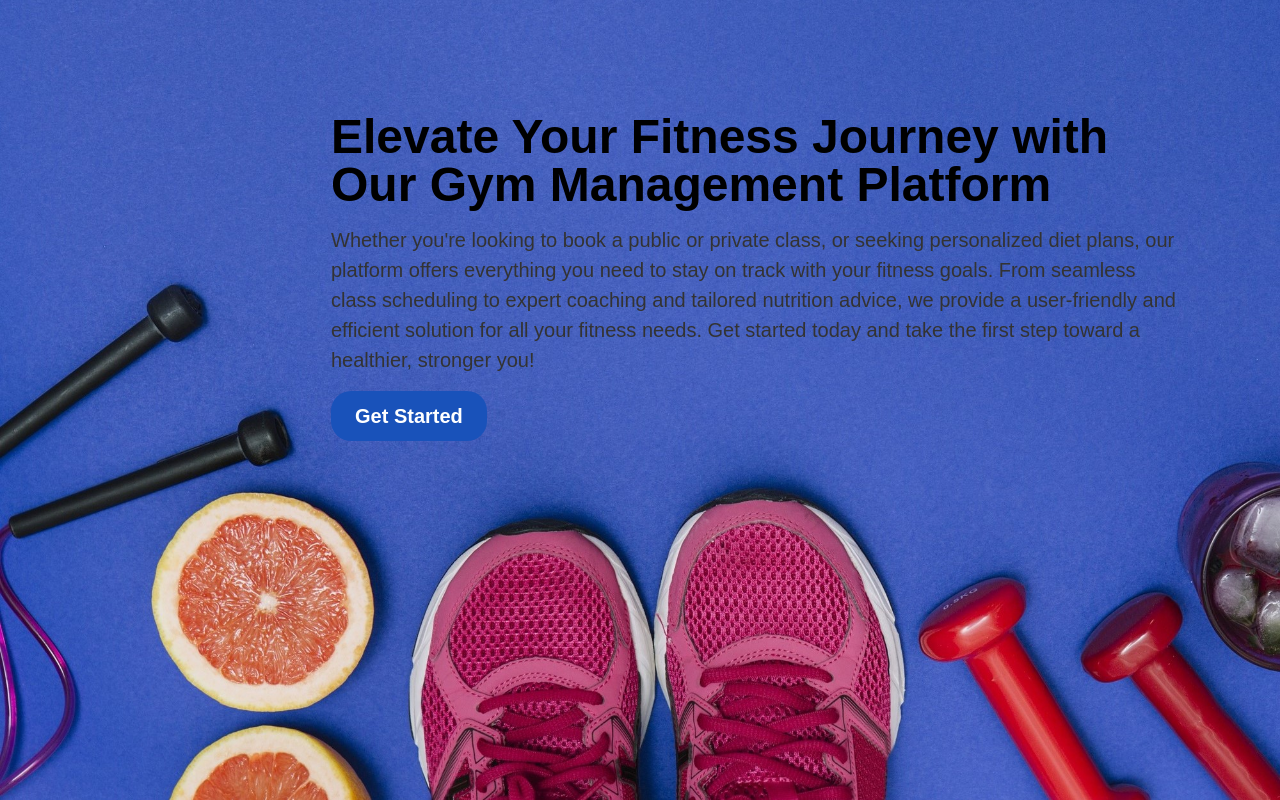
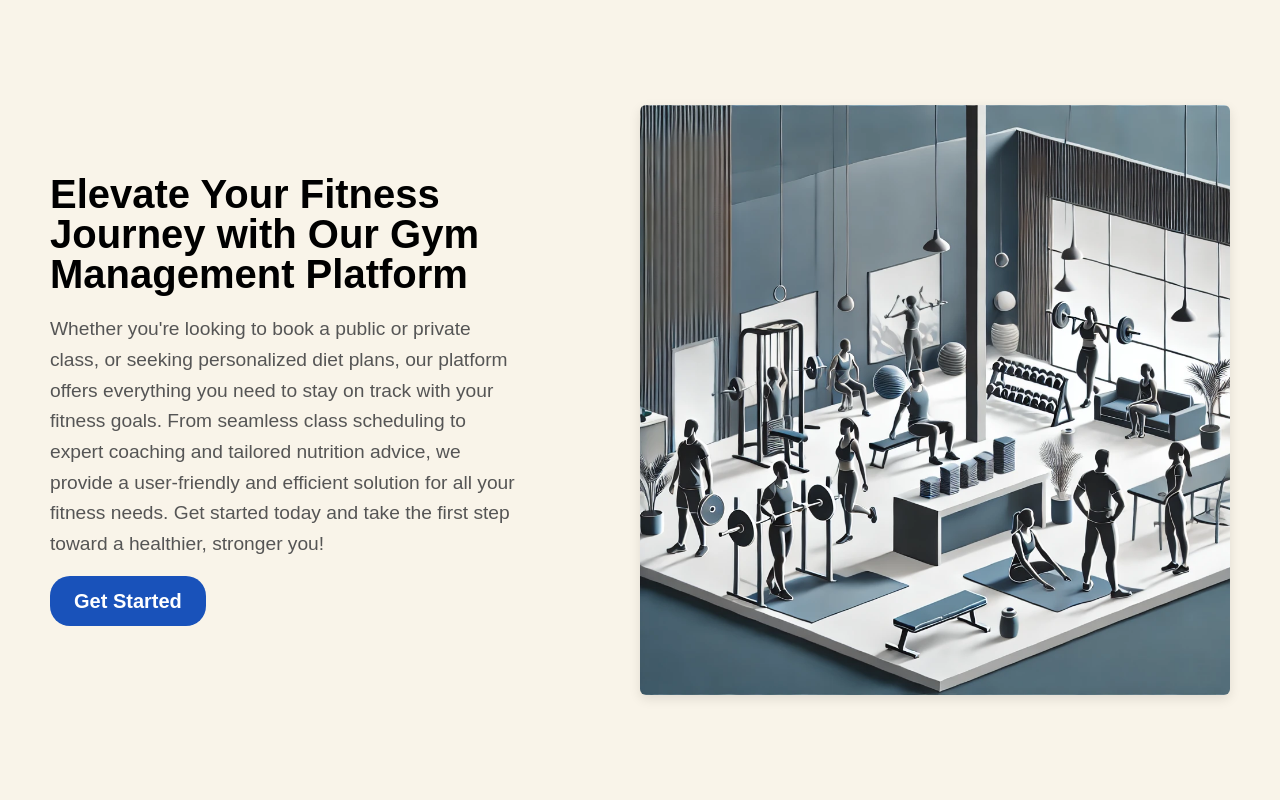
Before and after one commit to rawanajam/gymMangement, a React (Create React App) app: page / in a window 1280 px wide. Built offline with nearby package versions, Linux system fonts and the light colour scheme.

Commit message:
work on design

```diff
--- a/src/App.js
+++ b/src/App.js
@@ -43,15 +43,13 @@ function App() {
 
 
         {/* Conditional Routes based on Role */}
-          {role === 'admin' && (
           <>
             <Route path="/admin" element={<AdminCardComponent />} />
             <Route path="/admin/manage-public-classes" element={<ProtectedRoute element={<ManagePublicClass />} />} />
             <Route path="/admin/manage-private-classes" element={<ProtectedRoute element={<ManagePrivateClass />} />} />
             <Route path="/admin/manage-diet-plans" element={<ProtectedRoute element={<ManageDietPlan />} />} />
             <Route path="*" element={<Navigate to="/admin" />} />
-          </> )}
-          {role === 'postgres' && (
+          </>
           <>
             <Route path="/user" element={<UserCardComponent />} />
             <Route path="/user/public-class" element={<PublicClass />} />
@@ -59,7 +57,6 @@ function App() {
             <Route path="/user/diet-plan" element={<DietClass />} />
             <Route path="*" element={<Navigate to="/user" />} />
           </>
-          )}
           {role !== 'admin' && role !== 'user' && <Route path="*" element={<Navigate to="/design-block" />} />}
       </Routes>
     </Router>
--- a/src/DesignBlock.jsx
+++ b/src/DesignBlock.jsx
@@ -12,6 +12,7 @@ function DesignBlock() {
   const [password, setPassword] = useState('');
   const [confirmPassword, setConfirmPassword] = useState('');
   const [message, setMessage] = useState('');
+
 
   const toggleForm = () => {
     setIsLogin(!isLogin);
--- a/src/IntroPage.jsx
+++ b/src/IntroPage.jsx
@@ -2,6 +2,7 @@ import React from 'react';
 import 'bootstrap/dist/css/bootstrap.min.css';
 import { useNavigate } from 'react-router-dom';
 import './IntroPageStyle.css';
+import introPageImage from './introPage2.webp';
 
 const IntroPage = () => {
 
@@ -12,8 +13,8 @@ const IntroPage = () => {
   };
 
   return (
-    <div className="introPage col-xxl-15 px-30 py-20">
-      <div className="row flex-lg-row-reverse align-items-center g-0 py-0">
+    <div className="introPage">
+      <div>
         <div className="col-lg-10 move-text">
           <h1 className="display-5 fw-bold text-body-emphasis lh-1 mb-3">
           Elevate Your Fitness Journey with Our Gym Management Platform
@@ -28,6 +29,13 @@ const IntroPage = () => {
           </div>
         </div>
      </div>
+     <div className="col-md-6">
+          <img
+            src={introPageImage} // Replace with your image URL
+            alt="Fitness Journey"
+            className="img-fluid rounded"
+          />
+        </div>
     </div>
   );
 };
--- a/src/IntroPageStyle.css
+++ b/src/IntroPageStyle.css
@@ -1,14 +1,72 @@
-/* Assuming you want to apply the background image to the body of the page */
+/* IntroPageStyle.css */
+
+/* Overall background and padding for the page */
 .introPage {
-    background-image: url('kit-healthy-sportsman3.jpg'); /* Path to your image file */
-    background-size: cover; /* Ensures the image covers the entire viewport */
-    background-position: center; /* Centers the image */
-    background-repeat: no-repeat; /* Prevents the image from repeating */
-    height: 100vh; /* Ensures the background takes up the full height of the page */
+  display: flex;
+  align-items: center;
+  justify-content: space-between;
+  height: 100vh;
+  background-color:#F9F4E9; /* Light gray background */
+  padding: 0 50px;
+  box-sizing: border-box;
+}
+
+/* Section for the left content */
+.introPage .col-lg-10 {
+  max-width: 600px;
+  padding-right: 20px;
+}
+
+/* Heading and text styling */
+.move-text {
+  animation: slideIn 1.5s ease-out;
+}
+
+.display-5 {
+  font-size: 2.5rem;
+  color: #333333;
+  font-weight: bold;
+}
+
+.lead {
+  font-size: 1.2rem;
+  color: #555555;
+  line-height: 1.6;
+  margin-top: 20px;
+}
+
+/* Image styling */
+.col-md-6 img {
+  max-width: 100%;
+  height: auto;
+  border-radius: 15px;
+  box-shadow: 0px 4px 12px rgba(0, 0, 0, 0.1);
+}
+
+/* Animation for sliding the text */
+@keyframes slideIn {
+  0% {
+    opacity: 0;
+    transform: translateX(-50px);
+  }
+  100% {
+    opacity: 1;
+    transform: translateX(0);
+  }
+}
+
+/* For responsive design */
+@media (max-width: 767px) {
+  .introPage {
+    flex-direction: column;
+    text-align: center;
   }
 
+  .col-md-6 {
+    margin-top: 20px;
+  }
 
-  .move-text {
-    margin-left: 13cm;  /* Move the text 10 cm to the right */
-    margin-top: 3cm;   /* Move the text 10 cm to the top */
+  .col-lg-10 {
+    max-width: 100%;
   }
+}
--- a/src/cardStyle.css
+++ b/src/cardStyle.css
@@ -36,17 +36,16 @@ body {
 
   .card-container {
     padding-top: 70px;
-    align-items: stretch;
     display: flex;
-    gap: 10px; /* Space between cards */
+    gap: 20px; /* Space between cards */
     justify-content: center; /* Center the cards */
     width: 100%; /* Adjust width of the container */
-    min-width: 800px;
     max-width: 1200px; /* Optional: limit max-width */
+    align-items: stretch;
   }
 
   .card {
-   box-sizing: border-box;
+    flex:1;
     border: none;
     border-radius: 10px;
     background-color: #FFFFFF; /* White for cards */
@@ -73,6 +72,7 @@ body {
 
   .card-body {
     padding: 20px;
+    flex-grow: 1;
   }
 
   .card-title {
@@ -125,3 +125,17 @@ body {
     border-radius: 20px;
     padding-bottom: 10px;
  }
+
+ @media (max-width: 768px) {
+  .card-container {
+    flex-wrap: wrap; /* Stack cards on smaller screens */
+  }
+  .card {
+    flex: 1 1 100%; /* Each card takes full width on small screens */
+  }
+  .form-container {
+      width: 90%; /* Use 90% of the screen width on smaller devices */
+      margin: 20px; /* Add margin to ensure it doesn't touch the edges */
+      padding: 15px; /* Adjust padding for better spacing */
+}
+}
--- a/src/user/DietClass.jsx
+++ b/src/user/DietClass.jsx
@@ -64,7 +64,7 @@ const DietClass = () => {
               <span className="navbar-brand mb-0 h1">Request Your Diet Plan</span>
             </div>
            </nav>
-      <div className="card-container">
+      <div className="form-container">
         <div className="card" style={{ width: '100%' }}>
           <div className="card-body">
             <form onSubmit={handleSubmit}>
--- a/src/user/UserCardComponent.jsx
+++ b/src/user/UserCardComponent.jsx
@@ -7,7 +7,7 @@ import dietPlanImage from './dietPlan.jpeg';
 
 const CardComponent = () => {
   return (
-    <div className="row">
+    <div className="card-container">
       {/* Public Class Card */}
       <div className="col-sm-4">
         <div className="card">
```
Also changed, not shown: src/AuthContext.js (added, +36 -0 lines), src/introPage2.webp (added).
